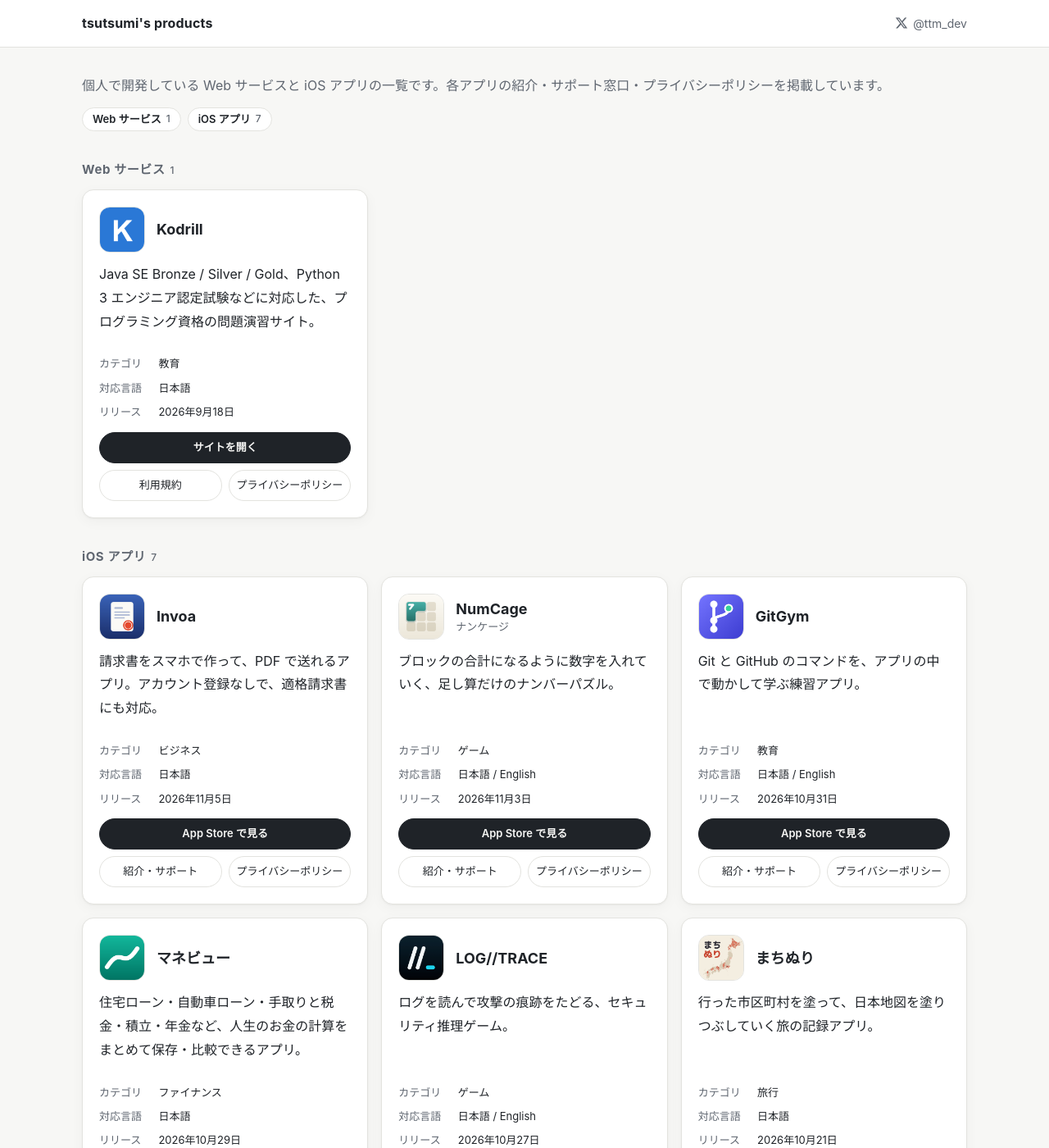
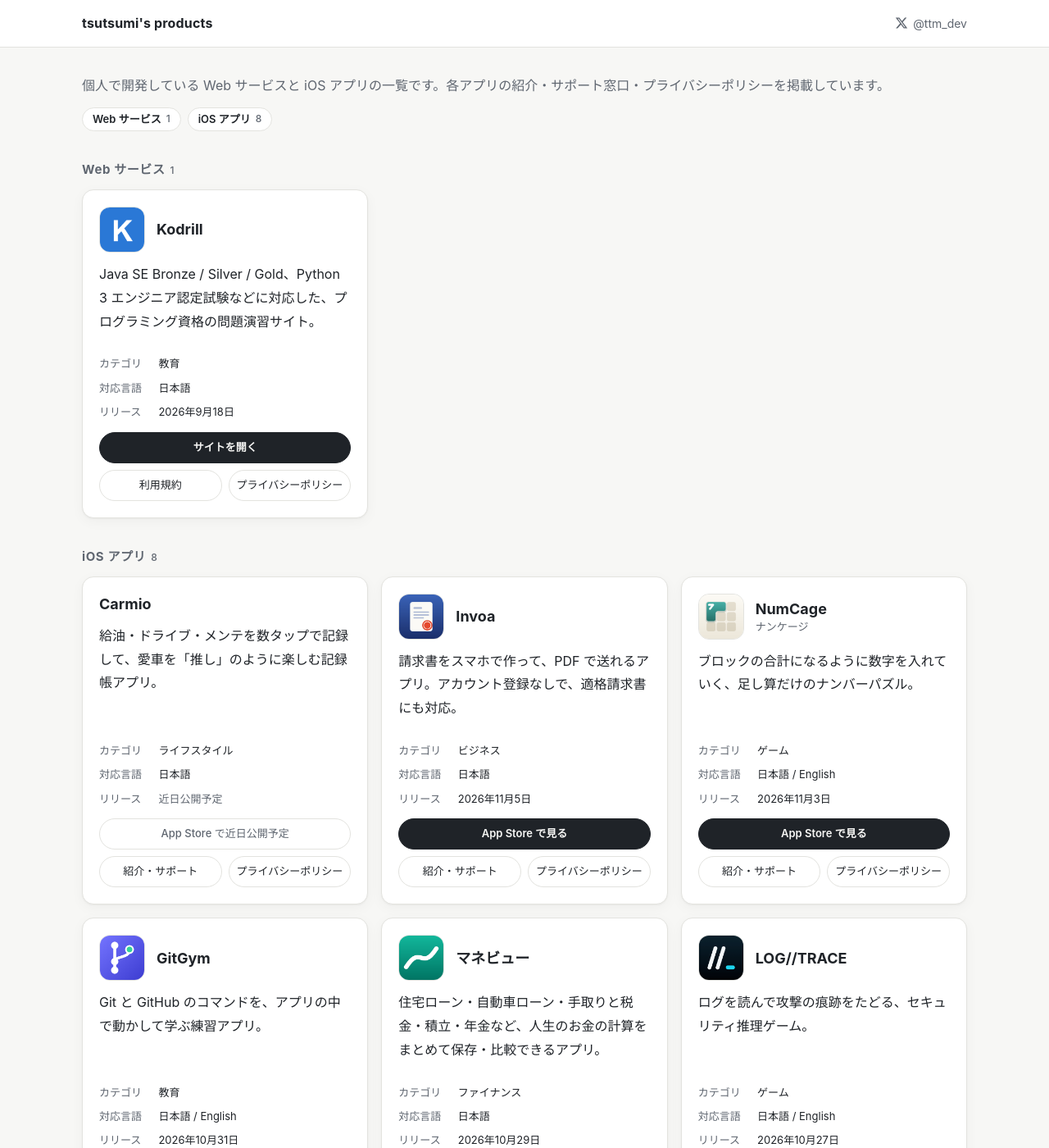
Before and after one commit to tsutsumi03/tsutsumi03.github.io, a Jekyll site: the page built from index.html, in a window 1280 px wide and 1400 px high. Shown: the whole window at 82% size. Built offline with Jekyll 4.4.1, drawn with Linux system fonts in a browser that asks for light colours; part of the change alters nothing that is shown.

Commit message:
add: Carmio の紹介・サポートとプライバシーポリシーを追加
まだ公開前なので、一覧は「近日公開予定」で出す。

Co-Authored-By: Claude Opus 5.5 <noreply@anthropic.com>

```diff
--- a/_data/apps.yml
+++ b/_data/apps.yml
@@ -8,6 +8,19 @@
 # released は公開日 (YYYY-MM-DD)。公開済みのものだけ入れると、一覧に表示される。
 # category はアプリのカテゴリ (App Store のカテゴリ名に合わせる)。一覧の「カテゴリ」に表示する。
 # languages はアプリ内で選べる言語。一覧の「対応言語」に、この順で表示する。
+
+- name: Carmio
+  slug: carmio
+  kind: iOS アプリ
+  category: ライフスタイル
+  languages: [日本語]
+  store:
+  summary: 給油・ドライブ・メンテを数タップで記録して、愛車を「推し」のように楽しむ記録帳アプリ。
+  links:
+    - label: 紹介・サポート
+      url: /carmio/
+    - label: プライバシーポリシー
+      url: /carmio/privacy/
 
 - name: Kodrill
   icon: /assets/icons/kodrill.png
--- /dev/null
+++ b/carmio/index.md
@@ -0,0 +1,69 @@
+---
+layout: default
+title: Carmio
+description: 給油・ドライブ・メンテを数タップで記録して、愛車を「推し」のように楽しむ iOS アプリ。ウィジェット・テーマ・シェアカードつき。
+---
+
+# Carmio
+
+給油・ドライブ・メンテナンスを数タップで記録できる、愛車の記録帳です。背景を切り抜いた愛車の写真をガレージやウィジェットに飾り、好きなテーマで「推し」のように楽しめます。
+
+- 給油は金額を入れて保存するだけ。満タン給油から燃費を自動で計算します
+- ドライブの開始・終了は、ホーム画面のウィジェットや Siri からワンタップ
+- オイル・タイヤ・ワイパーなどの交換時期を「健康度」で表示し、近づいたら通知でお知らせ
+- 車検・法定点検の記録 (満了日と費用の内訳)
+- 燃費の推移・支出・走行距離を、月・年・全期間のグラフで振り返り
+- 給油や洗車の記録から SNS 用のシェアカードを作成 (ナンバープレートは自動でぼかします)
+- 記録は CSV で書き出せます
+
+記録は無料で、件数に上限はありません。**プレミアム** (買い切り 500 円) では、次のことができます。
+
+- 2 台目からの車の登録
+- シンプル以外のテーマ (スポーティ・キュート・レトロ・推し色)
+- 広告の非表示
+- iCloud 同期 (同じ Apple アカウントの iPhone の間・機種変更での引き継ぎ)
+
+- [プライバシーポリシー](privacy/)
+- [お問い合わせフォーム](https://docs.google.com/forms/d/e/1FAIpQLSc2Yro-X8M-hQHwxgivzTsb1vopQT5uKi_RCalQR5Nm0wq1bA/viewform)
+
+## よくある質問
+
+### 記録はどこに保存されますか？
+入力した車の情報・記録・写真は、お使いの iPhone の中に保存されます。プレミアムの iCloud 同期を使うと、あなたの iCloud にも保存されます。開発者のサーバーには送りません。アカウントの登録もいりません。
+
+### 機種変更で記録を引き継げますか？
+iPhone のバックアップから新しい iPhone へ移すか、プレミアムの iCloud 同期で引き継げます。
+
+### 燃費が表示されません
+燃費は、満タンにした給油と、その前の満タン給油の間で計算します。給油を記録するときに「満タン」をオンにし、走行距離 (ODO) を入れてください。2 回目の満タン給油から表示されます。
+
+### ウィジェットを置きたい
+ホーム画面の何もないところを長押しして、左上の「編集」→「ウィジェットを追加」から「Carmio」を選んでください。ロック画面にも置けます。
+
+### 通知が届きません
+iPhone の「設定」→「通知」→「Carmio」で、通知がオンになっているかをご確認ください。項目ごとのオン・オフは、アプリのガレージの「i」→「メンテ間隔の設定」で変えられます。
+
+### 交換時期の目安はどう決めていますか？
+一般的な目安を初期値にしています。車種や乗り方で変わるので、取扱説明書や整備工場の案内に合わせて、「メンテ間隔の設定」で変えてください。
+
+### 記録を書き出したい
+アプリの「設定」→「記録を CSV で書き出す」で、給油・ドライブ・メンテ・愛車の 4 つの CSV を zip にまとめて保存・共有できます。
+
+### 記録や車を消したい
+タイムラインで記録を開いて「削除」を押してください。車は、ガレージ左上の車の一覧からアーカイブできます。アプリを削除すると、端末の中の記録もすべて消えます。iCloud 同期を使っている場合は、アプリを削除しても iCloud の記録は残るので、先にアプリの中で削除してください。
+
+### iCloud 同期が始まらない
+すべての iPhone で同じ Apple アカウントにサインインし、iCloud がオンになっているかをご確認ください。プレミアムの購入・復元のあとは、アプリを一度終了して開き直すと同期が始まります。
+
+### 広告が表示されます
+無料で提供するため、タイムラインに広告を表示します。プレミアムを購入すると表示されません。広告の取り扱いは[プライバシーポリシー](privacy/)をご覧ください。
+
+### 購入したプレミアムが使えない・機種変更した
+アプリの「設定」→「プレミアム」→「購入を復元」を押してください。同じ Apple アカウントで購入していれば、追加の料金はかかりません。
+
+## お問い合わせ
+不具合のご報告・ご要望は、[お問い合わせフォーム](https://docs.google.com/forms/d/e/1FAIpQLSc2Yro-X8M-hQHwxgivzTsb1vopQT5uKi_RCalQR5Nm0wq1bA/viewform)からお送りください。お使いの端末 (例: iPhone 15 / iOS 26) と、アプリのバージョン (アプリの「設定」画面の一番下) を添えていただけると助かります。返信を希望する場合は、フォームにメールアドレスを書いてください。ナンバープレートの番号などの個人情報は書かないでください。
+
+---
+
+運営者: Takuro Tsutsumi
--- /dev/null
+++ b/carmio/privacy/index.md
@@ -0,0 +1,69 @@
+---
+layout: default
+title: Carmio プライバシーポリシー
+---
+
+# Carmio プライバシーポリシー
+
+最終更新日: 2026-11-06
+
+Carmio (以下「本アプリ」) は、愛車の給油・ドライブ・メンテナンスを記録するための iOS アプリです。本アプリは、あなたの氏名・メールアドレスなどの個人情報を収集しません。ただし、無料で提供するために広告を表示しており、広告の配信にあたって Google が情報を取得することがあります (下記「広告について」)。
+
+## 本アプリが収集しない情報
+本アプリ自身は、次の情報を**収集・送信しません**。
+
+- 氏名、メールアドレス、電話番号などの個人情報
+- 位置情報、連絡先
+- 入力した車の情報・記録・写真
+- 利用状況の解析データ
+
+本アプリにはアカウントやログインの仕組みがありません。
+
+## 端末内に保存する情報
+次の情報は、**あなたの iPhone の中だけ**に保存されます。開発者にも広告の配信事業者にも送信されません。
+
+- 車の情報 (車名・ニックネーム・年式・納車日・走行距離・燃料の種類・写真)
+- 給油・ドライブ・洗車・メンテナンス・車検・点検の記録 (日時・走行距離・金額・お店の名前・メモ・写真など)
+- 設定 (テーマ・選んでいる車・メンテナンスの間隔・通知の設定)、購入済みかどうか
+
+ウィジェットに表示するため、これらの一部を同じ端末の中の Carmio のウィジェットと共有します。
+
+## iCloud 同期 (プレミアム)
+プレミアムをお使いで、iPhone が iCloud にサインインしている場合、上の情報 (購入済みかどうかを除く) は、**あなた自身の iCloud** (Apple の CloudKit のプライベートデータベース) にも保存され、同じ Apple アカウントの端末の間で同期されます。この情報は Apple のプライバシーポリシーに従って取り扱われ、開発者は見ることができません。iCloud に保存された情報は、アプリの中で記録を削除するか、iPhone の「設定」→「[あなたの名前]」→「iCloud」から削除できます。アプリを削除すると、これらの情報もすべて削除されます。記録はアプリの中で個別に削除することもできます。
+
+## 端末の機能の利用
+- **カメラ・写真**: 愛車や記録の写真を撮る・選ぶときに使います。写真の背景の切り抜きやナンバープレートのぼかしは、すべて端末の中で行い、写真を外部に送りません。写真ライブラリは、あなたが選んだ写真だけを読み込みます。
+- **写真への保存**: 作ったシェアカードを写真アプリに保存するときに使います。
+- **通知**: メンテナンスの交換時期の目安・納車記念日・走行距離の節目をお知らせするために使います。通知は端末の中で作り、外部のサーバーは使いません。
+- **Siri・ショートカット**: 声やショートカットから記録したときの内容は、本アプリが端末の中に保存します。
+
+## 広告について
+本アプリは、Google AdMob を使って広告を表示します。広告の配信・効果の測定・不正の防止のために、Google は広告 ID (IDFA)、IP アドレス、端末の情報、広告の閲覧やタップの情報などを取得することがあります。取得された情報は Google のプライバシーポリシーに従って取り扱われます。開発者は、Google が取得した個人を特定できる情報にアクセスしません。
+
+- 追跡の許可: iOS では、広告をあなたに合ったものにするため、「追跡の許可」をお尋ねします。許可しなくても、本アプリはすべての機能を使えます (表示される広告が、あなたに合わないものになります)。設定アプリの「プライバシーとセキュリティ」→「トラッキング」から、いつでも変更できます。
+- 同意の確認: EU・英国・スイスなどでは、法令に従い、広告に関する同意を確認する画面を表示します。
+- 車の情報や記録の内容は、広告の配信には使いません。
+- プレミアムを購入すると、広告は表示されません。
+
+[Google による情報の取り扱い](https://policies.google.com/technologies/partner-sites)
+
+## アプリ内課金について
+プレミアムの購入・復元は、Apple の App Store の仕組み (StoreKit) で行います。支払い方法・Apple アカウントの情報は Apple が取り扱い、開発者は受け取りません。本アプリは、購入が済んでいるかどうかを、Apple から端末に届く購入の情報で確かめるだけで、購入の履歴を外部に送信しません。
+
+## 外部への通信
+記録の計算や写真の処理は、すべて端末の中で行います。外部と通信するのは、広告の配信 (Google)、アプリ内課金 (Apple)、iCloud 同期 (Apple。プレミアムで使う場合) のときだけです。レビューのお願いは、Apple の仕組みで表示します。また、設定画面の「サポート・お問い合わせ」「プライバシーポリシー」を押すと、端末のブラウザでそれぞれのページを開きます。
+
+## 書き出しと共有
+CSV の書き出しやシェアカードの共有を選んだときは、あなたが選んだ先 (ファイル・メール・SNS など) に情報が渡ります。渡った先での取り扱いは、それぞれのサービスの定めによります。シェアカードを共有する前に、写真にナンバープレートなどが写っていないかをご確認ください。
+
+## 第三者への提供
+本アプリは、個人情報を収集しないため、第三者に提供することはありません。広告の配信事業者 (Google) が取得する情報は、上記「広告について」のとおりです。
+
+## 変更
+本ポリシーを変更するときは、このページを更新し、最終更新日を改めます。利用状況の分析などの機能を追加する場合は、事前にこのページで取り扱いを説明します。
+
+## 運営者・お問い合わせ
+- 運営者: Takuro Tsutsumi
+- お問い合わせ: [サポートページ](../) のお問い合わせフォームから
+
+お問い合わせフォームに入力された内容は、返信と改善のためにのみ使用し、第三者には提供しません。
```
Also changed, not shown: README.md.
